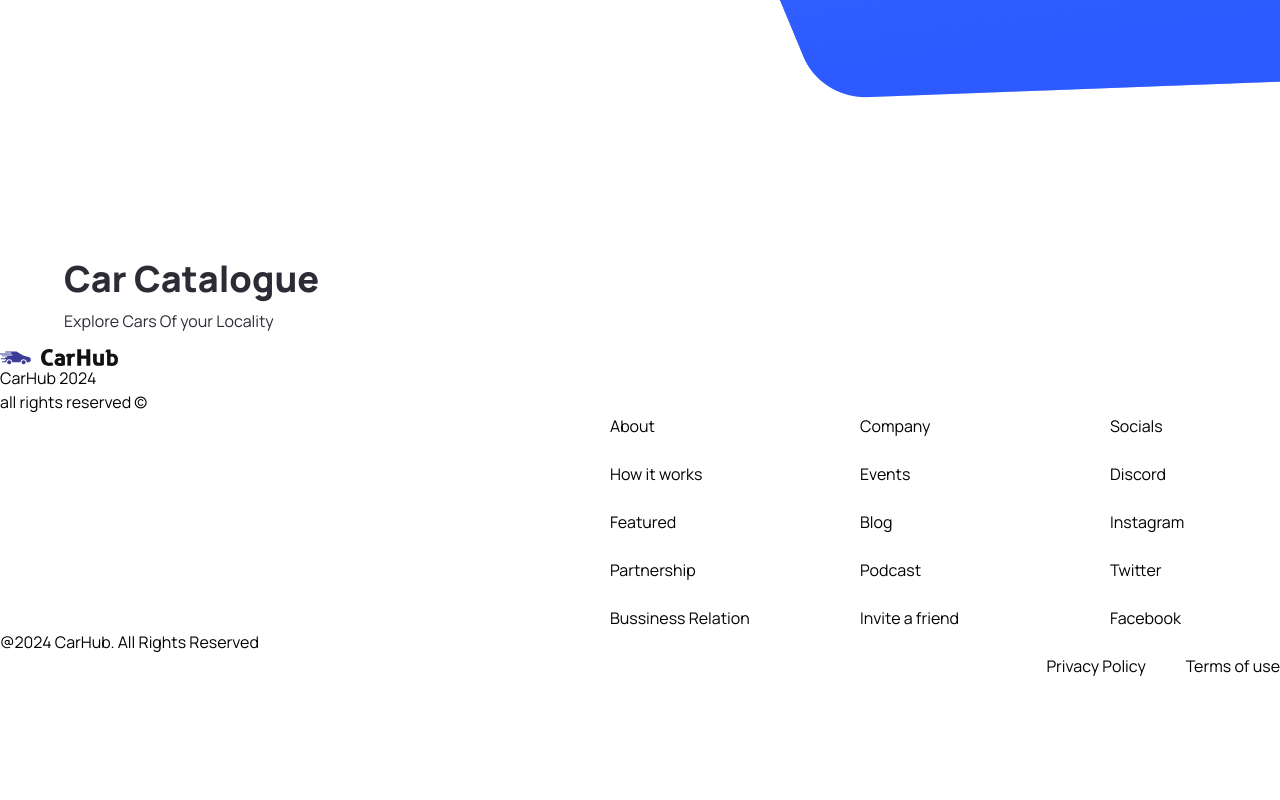
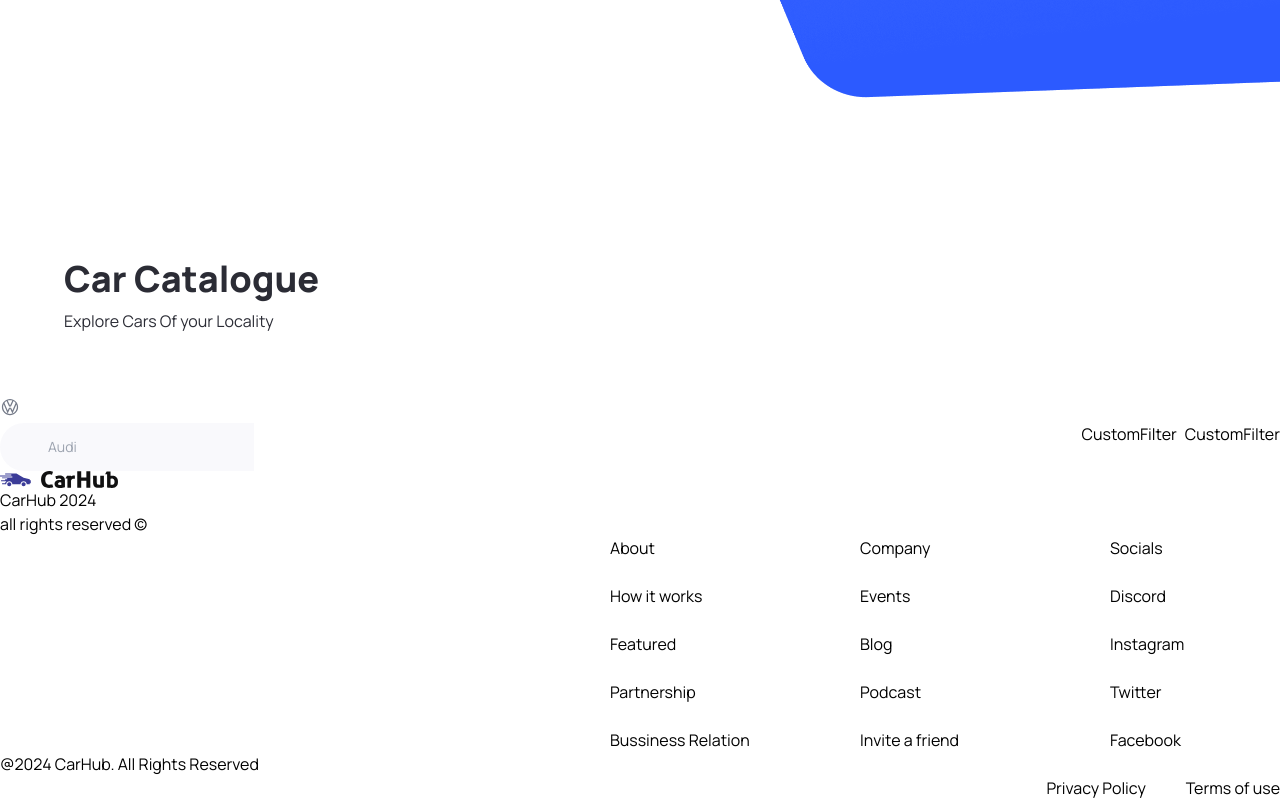
Before and after one commit to shahnoorgit/whats-ai, a Next.js app: page / in a window 1280 px wide. Shown: the part 671-1471 px from the top of the page. Before the commit the page ends 1349 px from the top, so only its background shows below. Built offline with nearby package versions, Linux system fonts and the light colour scheme.

Commit message:
Search Functionality Done

```diff
--- /dev/null
+++ b/Components/CustomFilter.tsx
@@ -0,0 +1,7 @@
+import React from "react";
+
+const CustomFilter = () => {
+  return <div>CustomFilter</div>;
+};
+
+export default CustomFilter;
--- /dev/null
+++ b/Components/Search.tsx
@@ -0,0 +1,20 @@
+"use client";
+import React, { useState } from "react";
+import SearchManufacturer from "./SearchManufacturer";
+
+const Search = () => {
+  const handleSearch = () => {};
+  const [manufacturer, setmanufacturer] = useState("");
+  return (
+    <form className="searchbar" onSubmit={handleSearch}>
+      <div className="searchbar__item">
+        <SearchManufacturer
+          manufacturer={manufacturer}
+          setmanufacturer={setmanufacturer}
+        />
+      </div>
+    </form>
+  );
+};
+
+export default Search;
--- /dev/null
+++ b/Components/SearchManufacturer.tsx
@@ -0,0 +1,78 @@
+"use client";
+import { ManufacturerProps } from "@/types";
+import { Combobox, Transition } from "@headlessui/react";
+import { manufacturers } from "@/constants";
+import Image from "next/image";
+import React, { Fragment, useState } from "react";
+
+const SearchManufacturer = ({
+  setmanufacturer,
+  manufacturer,
+}: ManufacturerProps) => {
+  const [Queary, setQueary] = useState("");
+  const FilteredManufacturer =
+    Queary === ""
+      ? manufacturers
+      : manufacturers.filter((items) =>
+          items
+            .toLowerCase()
+            .replace(/\s+/g, "")
+            .includes(Queary.toLocaleLowerCase().replace(/\s+/g, ""))
+        );
+  return (
+    <div className="search-manufacturer m-10 max-sm:">
+      <Combobox>
+        <div className=" relative w-full">
+          <Combobox.Button className=" absolute top-[14px]">
+            <Image
+              className=" ml-4"
+              src="/car-logo.svg"
+              alt="car log "
+              width={20}
+              height={20}
+            />
+          </Combobox.Button>
+          <Combobox.Input
+            placeholder="Audi"
+            className=" search-manufacturer__input"
+            displayValue={(manufacturer: string) => manufacturer}
+            onChange={(e) => setQueary(e.target.value)}
+          />
+          <Transition
+            as="div"
+            leave=" transition ease-in duration-100 "
+            leaveFrom="opacity-100"
+            leaveTo="opacity-0"
+            afterLeave={() => setQueary("")}
+          />
+          <Combobox.Options>
+            {FilteredManufacturer.length === 0 && Queary !== "" ? (
+              <Combobox.Option
+                value={Queary}
+                className="search-manufacturer__option"
+              >
+                <span className=" text-gray-900 ">Nothing found buds</span>
+              </Combobox.Option>
+            ) : (
+              FilteredManufacturer.map((item) => (
+                <Combobox.Option
+                  value={item}
+                  key={item}
+                  className={({ active }) =>
+                    ` relative search-manufacturer__option ${
+                      active ? ` bg-blue-500 text-white` : "text-gray-900"
+                    }`
+                  }
+                >
+                  {item}
+                </Combobox.Option>
+              ))
+            )}
+          </Combobox.Options>
+        </div>
+      </Combobox>
+    </div>
+  );
+};
+
+export default SearchManufacturer;
--- a/Components/index.tsx
+++ b/Components/index.tsx
@@ -2,5 +2,7 @@ import Hero from "./Hero";
 import Footer from "./Footer";
 import Navbar from "./Navbar";
 import Custombtn from "./Custombtn";
+import Search from "./Search";
+import CustomFilter from "./CustomFilter";
 
-export { Hero, Footer, Navbar, Custombtn };
+export { Hero, Footer, Navbar, Custombtn, CustomFilter, Search };
--- a/app/page.tsx
+++ b/app/page.tsx
@@ -1,4 +1,4 @@
-import { Hero } from "@/Components";
+import { CustomFilter, Hero, Search } from "@/Components";
 import Image from "next/image";
 
 export default function Home() {
@@ -11,6 +11,13 @@ export default function Home() {
           <p>Explore Cars Of your Locality</p>
         </div>
       </div>
+      <div className="home__filters">
+        <Search />
+        <div className=" home__filter-container">
+          <CustomFilter title="Fuel" />
+          <CustomFilter title="Year" />
+        </div>
+      </div>
     </main>
   );
 }
--- a/package.json
+++ b/package.json
@@ -9,6 +9,7 @@
     "lint": "next lint"
   },
   "dependencies": {
+    "@headlessui/react": "^1.7.19",
     "next": "14.2.1",
     "react": "^18",
     "react-dom": "^18",
--- a/types/index.ts
+++ b/types/index.ts
@@ -6,3 +6,8 @@ export interface CustomBntProps {
   handleClick?: MouseEventHandler<HTMLButtonElement>;
   btnType?: "button" | "submit";
 }
+
+export interface ManufacturerProps {
+  manufacturer: string;
+  setmanufacturer: (manufacturer: string) => void;
+}
```
Also changed, not shown: 1 other file (tests, documents, lock files or other folders).
